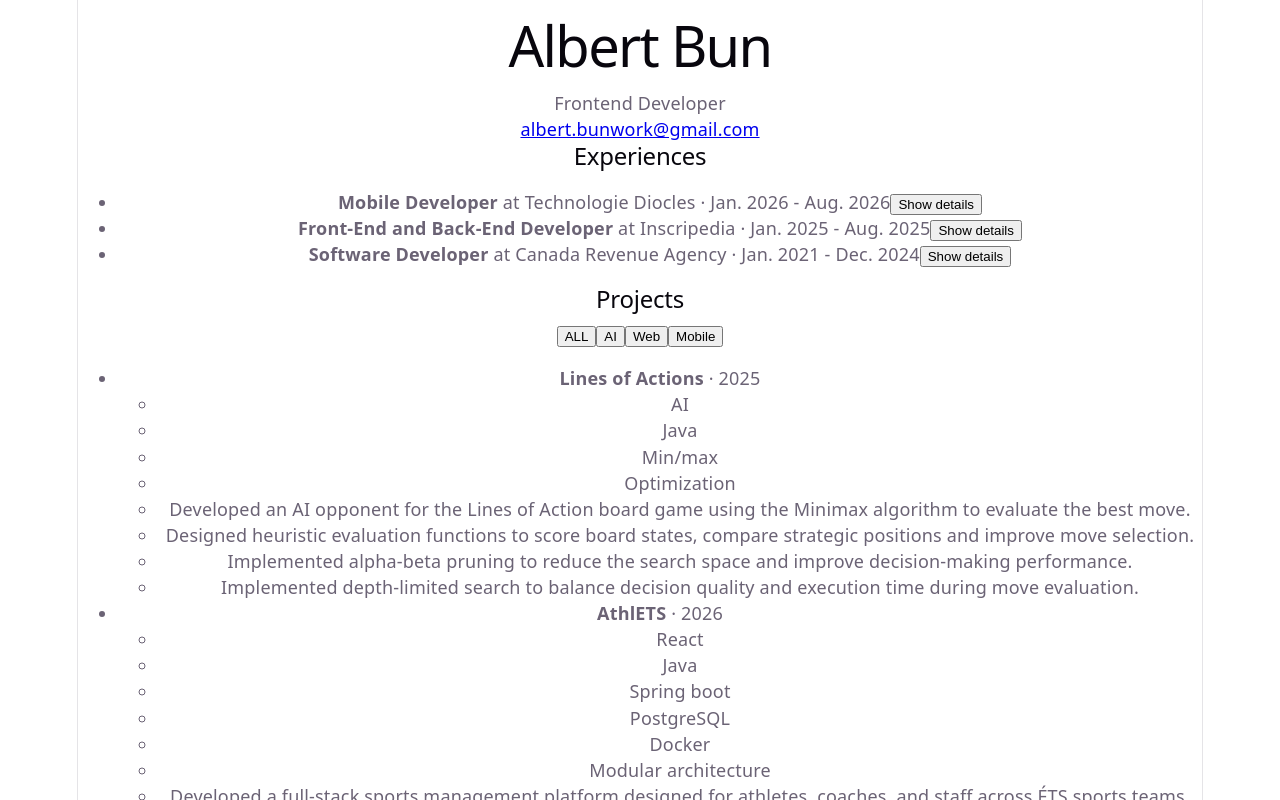
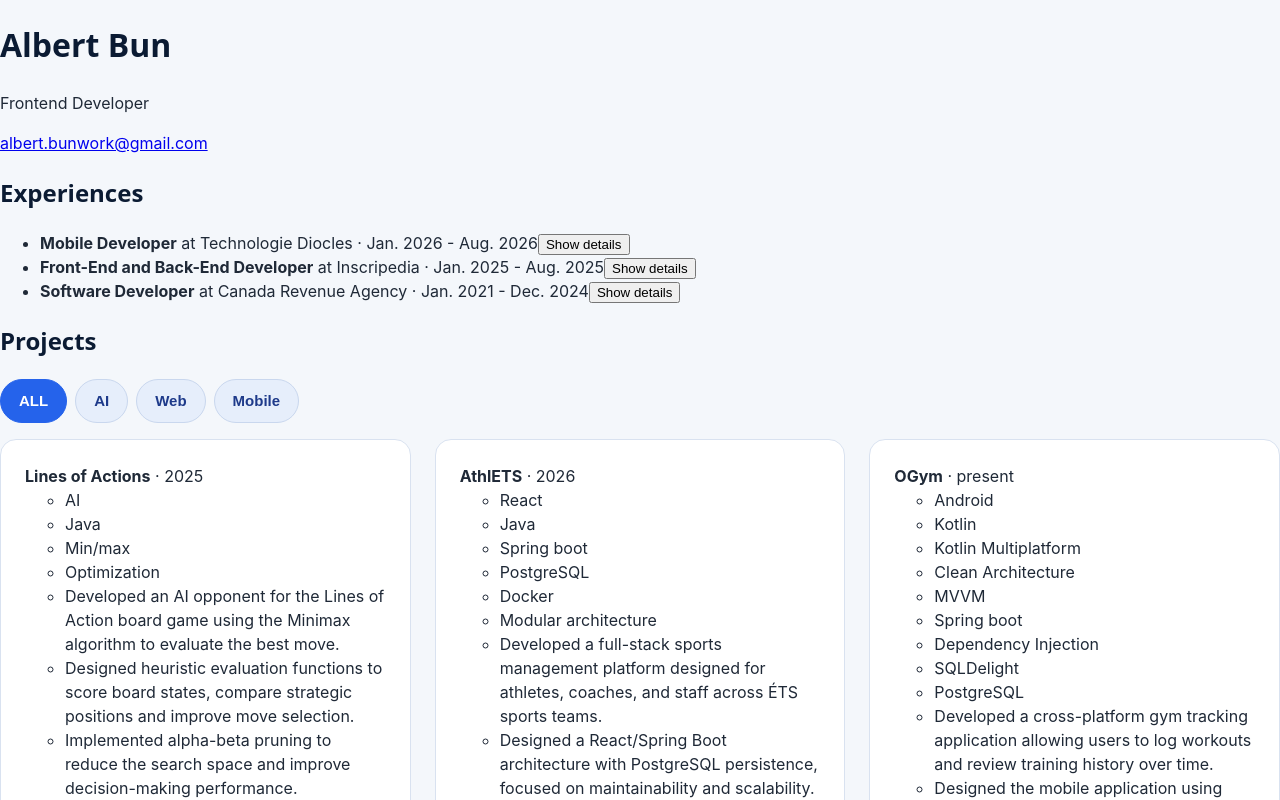
Before and after one commit to albertbun8/cv_front, a React (Vite) app: page / in a window 1280 px wide. Shown: the top 800 px of the page. Built offline with nearby package versions, Linux system fonts and the light colour scheme.

Commit message:
Implement CSS + contact form

```diff
--- a/src/App.css
+++ b/src/App.css
@@ -0,0 +1,38 @@
+.filters{
+  display: flex;
+  gap: 8px;
+  flex-wrap: wrap;
+}
+
+.filter-button{
+    min-height: 44px;
+    background-color: var(--chip-bg);
+    border-radius: 999px;
+    padding: 0 18px;
+    border: 1.5px solid var(--border);
+    color: var(--chip-text);
+    font-weight: 600;
+    font-size: 15px;
+    cursor: pointer;
+}
+
+.filter-button[aria-pressed = true]{
+    background: var(--accent);
+    border-color: var(--accent);
+    color: var(--white);
+}
+
+.project-grid {
+    display: grid;
+    grid-template-columns: repeat(auto-fit, minmax(320px, 1fr));
+    gap: 24px;
+    list-style: none;
+    padding: 0;
+}
+
+.project-card{
+    background-color: var(--white);
+    border: 1px solid #D9E2F0;
+    border-radius: 16px;
+    padding: 24px;
+}
--- a/src/components/ContactForm.tsx
+++ b/src/components/ContactForm.tsx
@@ -3,7 +3,7 @@ import { useState, type ChangeEvent, type SubmitEvent } from "react"
 function ContactForm(){
     const [form, setForm] = useState({name: "", email: "", message: ""})
 
-    function handleChange(e: ChangeEvent<HTMLInputElement, HTMLInputElement> | ChangeEvent<HTMLTextAreaElement>){
+    function handleChange(e: ChangeEvent<HTMLInputElement|HTMLTextAreaElement>){
         const {name, value} = e.target
         setForm(prev => ({...prev, [name]: value}))
     }
--- a/src/components/Header.tsx
+++ b/src/components/Header.tsx
@@ -10,7 +10,7 @@ function Header({name , title, email}: HeaderProps){
         <>
             <h1>{name}</h1>
             <p>{title}</p>
-            <a href={`mailto: ${email}`}>{email}</a>
+            <a href={`mailto:${email}`}>{email}</a>
         </>
     )
 }
--- a/src/components/ProjectItem.tsx
+++ b/src/components/ProjectItem.tsx
@@ -6,7 +6,7 @@ type ProjectItemProp = {
 
 function ProjectItem({project}: ProjectItemProp){
     return(
-        <li>
+        <li className="project-card">
             <strong>{project.title}</strong> · {project.year}
             <ul>
                 {project.stack.map((item) => (
--- a/src/components/ProjectList.tsx
+++ b/src/components/ProjectList.tsx
@@ -22,16 +22,18 @@ function ProjectList({projectList}: ProjectListProps){
         <section>
             <h2>Projects</h2>
 
+            <div className="filters">
                 {CATEGORIES.map((item) => (
                     <button
+                        className="filter-button"
                         key={item}
                         aria-pressed={filter === item}
-                    onClick={()=> selectCategory(item)}> {item}
-
+                        onClick={()=> selectCategory(item)}>{item}
                     </button>
                 ))}
+            </div>
 
-            <ul>
+            <ul className="project-grid">
                 {visibleProjects.map((item) => (
                     <ProjectItem
                         key={item.id}
--- a/src/index.css
+++ b/src/index.css
@@ -1,111 +1,37 @@
 :root {
-  --text: #6b6375;
-  --text-h: #08060d;
-  --bg: #fff;
-  --border: #e5e4e7;
-  --code-bg: #f4f3ec;
-  --accent: #aa3bff;
-  --accent-bg: rgba(170, 59, 255, 0.1);
-  --accent-border: rgba(170, 59, 255, 0.5);
-  --social-bg: rgba(244, 243, 236, 0.5);
-  --shadow:
-    rgba(0, 0, 0, 0.1) 0 10px 15px -3px, rgba(0, 0, 0, 0.05) 0 4px 6px -2px;
+  /* Palette */
+  --navy: #0B1B33;
+  --accent: #2563EB;
+  --accent-light: #7DB4FF;
+  --bg: #F4F7FB;
+  --border: #C9D7EE;
+  --chip-bg: #E6EEFB;
+  --chip-text: #1E3A8A;
+  --text: #1F2937;
+  --white: #FFFFFF;
 
-  --sans: system-ui, 'Segoe UI', Roboto, sans-serif;
-  --heading: system-ui, 'Segoe UI', Roboto, sans-serif;
-  --mono: ui-monospace, Consolas, monospace;
-
-  font: 18px/145% var(--sans);
-  letter-spacing: 0.18px;
-  color-scheme: light dark;
-  color: var(--text);
-  background: var(--bg);
-  font-synthesis: none;
-  text-rendering: optimizeLegibility;
-  -webkit-font-smoothing: antialiased;
-  -moz-osx-font-smoothing: grayscale;
-
-  @media (max-width: 1024px) {
-    font-size: 16px;
-  }
+  /* Typographie */
+  --font-body: 'Inter', system-ui, sans-serif;
+  --font-heading: 'Space Grotesk', system-ui, sans-serif;
 }
 
-@media (prefers-color-scheme: dark) {
-  :root {
-    --text: #9ca3af;
-    --text-h: #f3f4f6;
-    --bg: #16171d;
-    --border: #2e303a;
-    --code-bg: #1f2028;
-    --accent: #c084fc;
-    --accent-bg: rgba(192, 132, 252, 0.15);
-    --accent-border: rgba(192, 132, 252, 0.5);
-    --social-bg: rgba(47, 48, 58, 0.5);
-    --shadow:
-      rgba(0, 0, 0, 0.4) 0 10px 15px -3px, rgba(0, 0, 0, 0.25) 0 4px 6px -2px;
-  }
-
-  #social .button-icon {
-    filter: invert(1) brightness(2);
-  }
-}
-
-#root {
-  width: 1126px;
-  max-width: 100%;
-  margin: 0 auto;
-  text-align: center;
-  border-inline: 1px solid var(--border);
-  min-height: 100svh;
-  display: flex;
-  flex-direction: column;
+*,
+*::before,
+*::after {
   box-sizing: border-box;
 }
 
 body {
   margin: 0;
+  background: var(--bg);
+  color: var(--text);
+  font-family: var(--font-body);
+  line-height: 1.5;
 }
 
 h1,
-h2 {
-  font-family: var(--heading);
-  font-weight: 500;
-  color: var(--text-h);
+h2,
+h3 {
+  font-family: var(--font-heading);
+  color: var(--navy);
 }
-
-h1 {
-  font-size: 56px;
-  letter-spacing: -1.68px;
-  margin: 32px 0;
-  @media (max-width: 1024px) {
-    font-size: 36px;
-    margin: 20px 0;
-  }
-}
-h2 {
-  font-size: 24px;
-  line-height: 118%;
-  letter-spacing: -0.24px;
-  margin: 0 0 8px;
-  @media (max-width: 1024px) {
-    font-size: 20px;
-  }
-}
-p {
-  margin: 0;
-}
-
-code,
-.counter {
-  font-family: var(--mono);
-  display: inline-flex;
-  border-radius: 4px;
-  color: var(--text-h);
-}
-
-code {
-  font-size: 15px;
-  line-height: 135%;
-  padding: 4px 8px;
-  background: var(--code-bg);
-}
```
Lines whose indentation alone changed are shown as unchanged.
